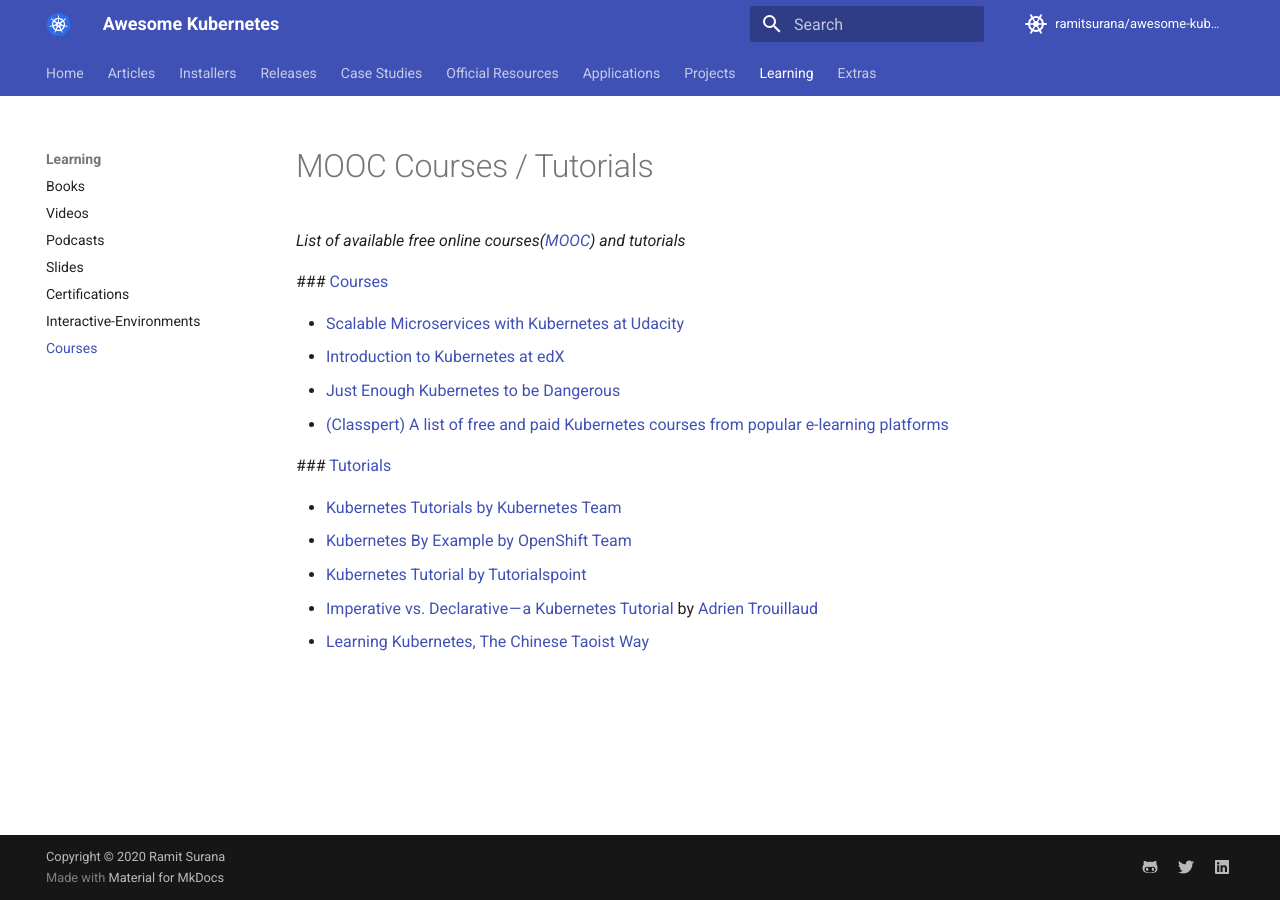
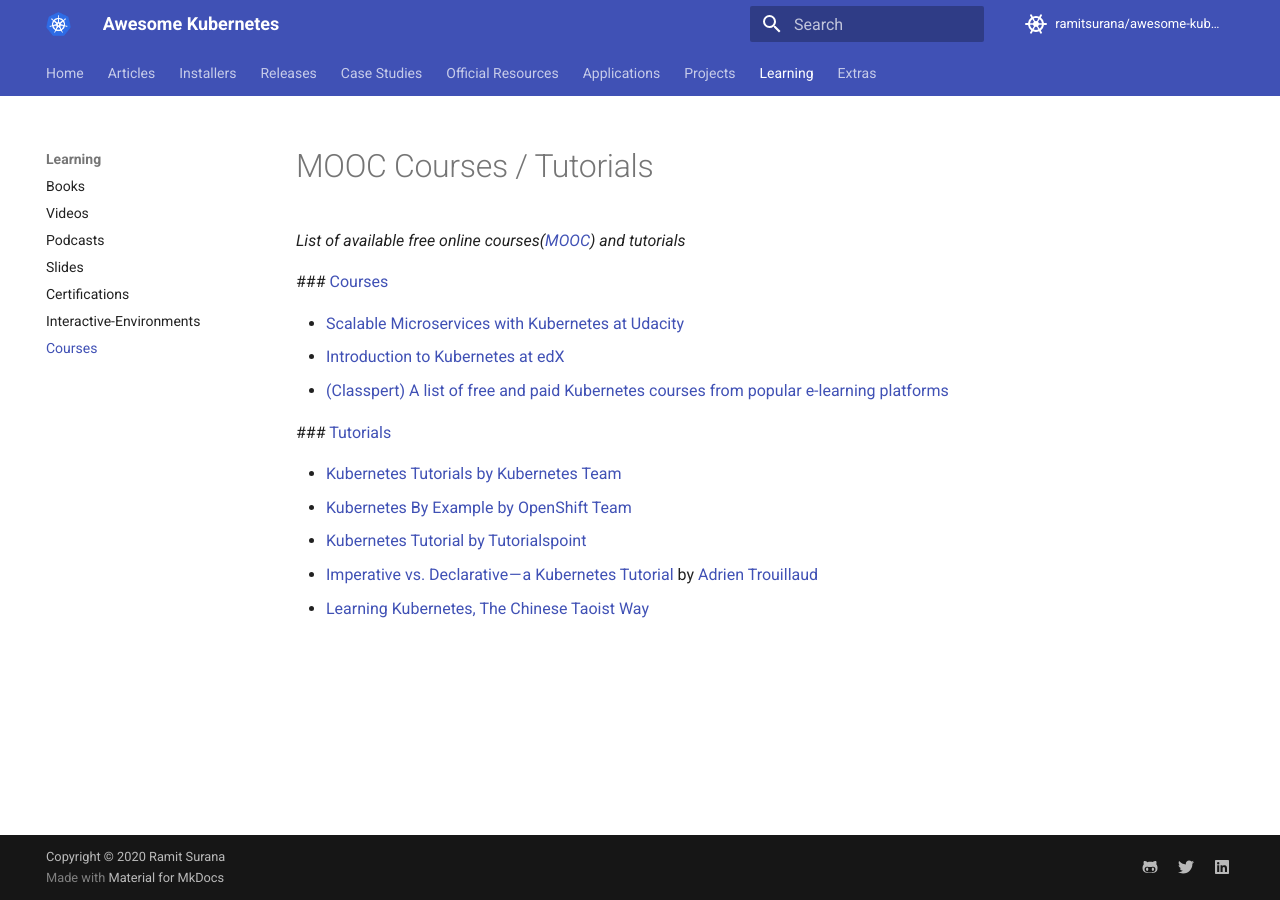
Before and after one commit to ramitsurana/awesome-kubernetes, an MkDocs documentation site: the page built from docs/learning-resources/courses.md, in a window 1280 px wide. Built offline with MkDocs 1.6.1 and Material for MkDocs 9.7.7, drawn with Linux system fonts in a browser that asks for light colours; comment, search, counter and statistics services are not loaded.

Commit message:
fix broken links 6

```diff
--- a/docs/learning-resources/courses.md
+++ b/docs/learning-resources/courses.md
@@ -7,7 +7,6 @@ MOOC Courses / Tutorials
 
   - [Scalable Microservices with Kubernetes at Udacity](http://in.udacity.com/course/scalable-microservices-with-kubernetes--ud615)
   - [Introduction to Kubernetes at edX](http://www.edx.org/course/introduction-kubernetes-linuxfoundationx-lfs158x)
-  - [Just Enough Kubernetes to be Dangerous](https://www.schoolofdevops.net/p/just-enough-kubernetes)
   - [(Classpert) A list of free and paid Kubernetes courses from popular e-learning platforms](https://classpert.com/kubernetes)
 
   ### [Tutorials](#tutorials)
```
